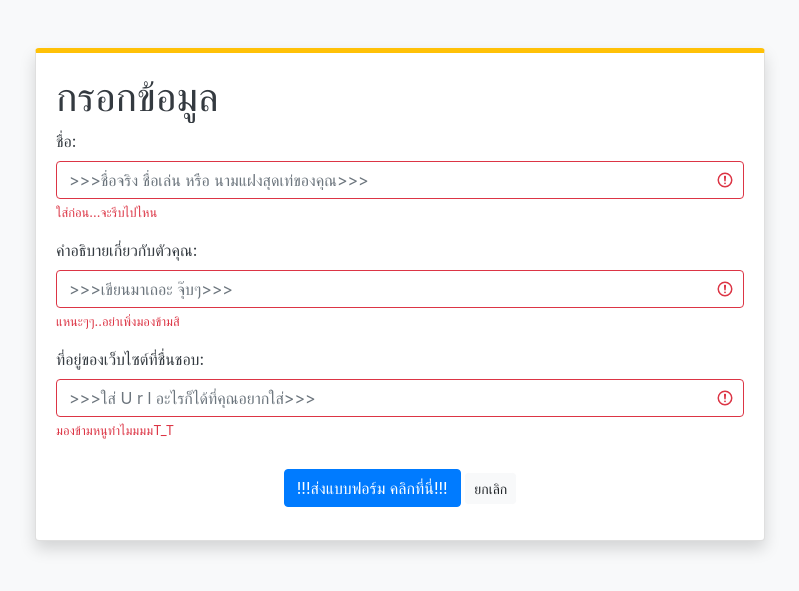
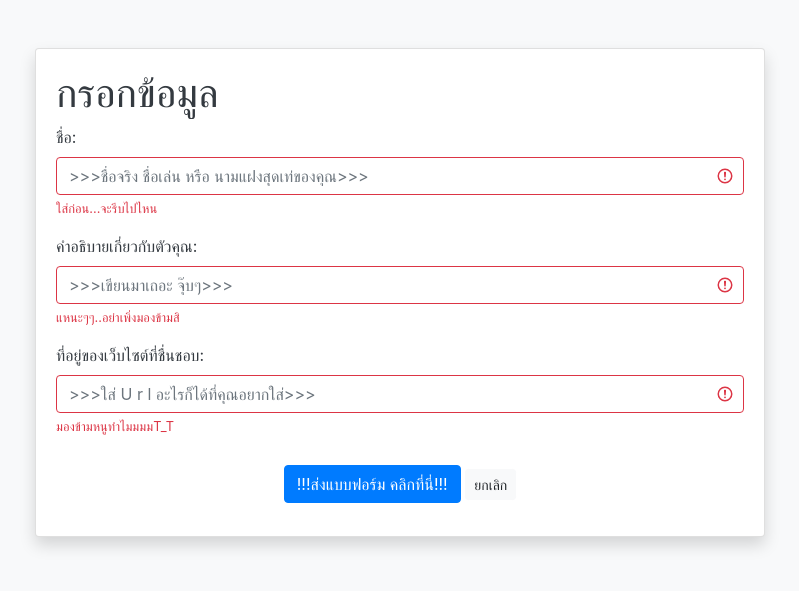
Before and after one commit to yoyatad/63070038, a PHP site: page /ITFLabsss/form.php in a window 1280 px wide. Shown: the top 591 px of the page, without its empty margins (240-1039 px from the left). Run offline with PHP 8.4, Linux system fonts and the light colour scheme.

Commit message:
Add files via upload

```diff
--- a/ITFLabsss/form.php
+++ b/ITFLabsss/form.php
@@ -8,12 +8,6 @@
 	<script src="https://ajax.googleapis.com/ajax/libs/jquery/3.5.1/jquery.min.js"></script>
 	<script src="https://cdnjs.cloudflare.com/ajax/libs/popper.js/1.16.0/umd/popper.min.js"></script>
 	<script src="https://maxcdn.bootstrapcdn.com/bootstrap/4.5.2/js/bootstrap.min.js"></script>
-</head>
-	<style type="text/css">
-		.card {
-			border-top: solid 5px #ffc107;
-		}
-	</style>
 </head>
 <body class="bg-light py-5">
 	<div class="container text-dark">
```
